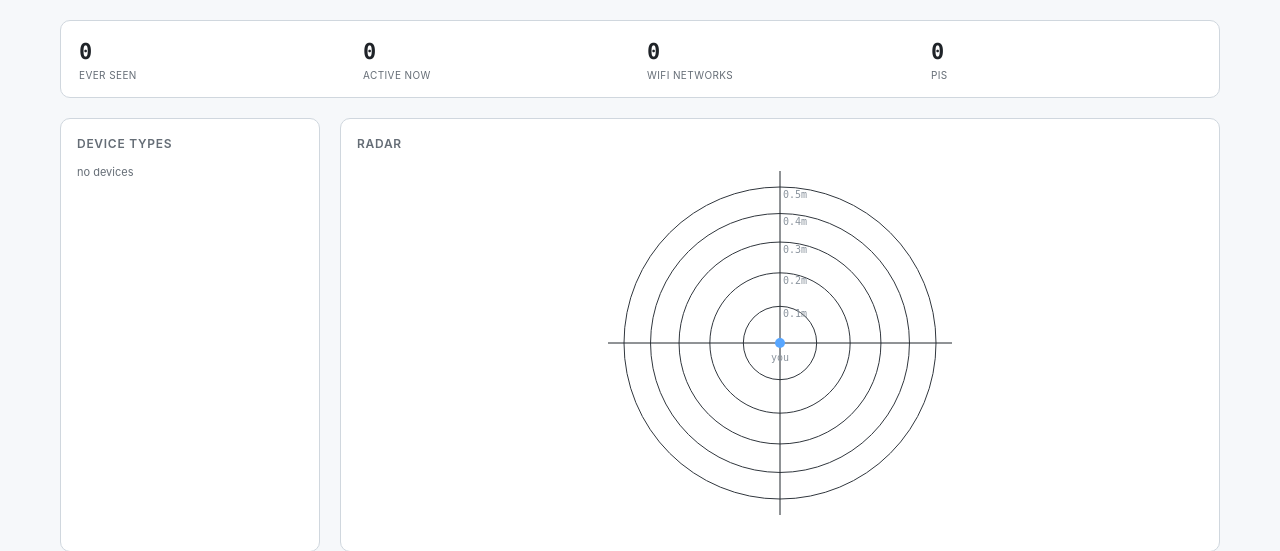
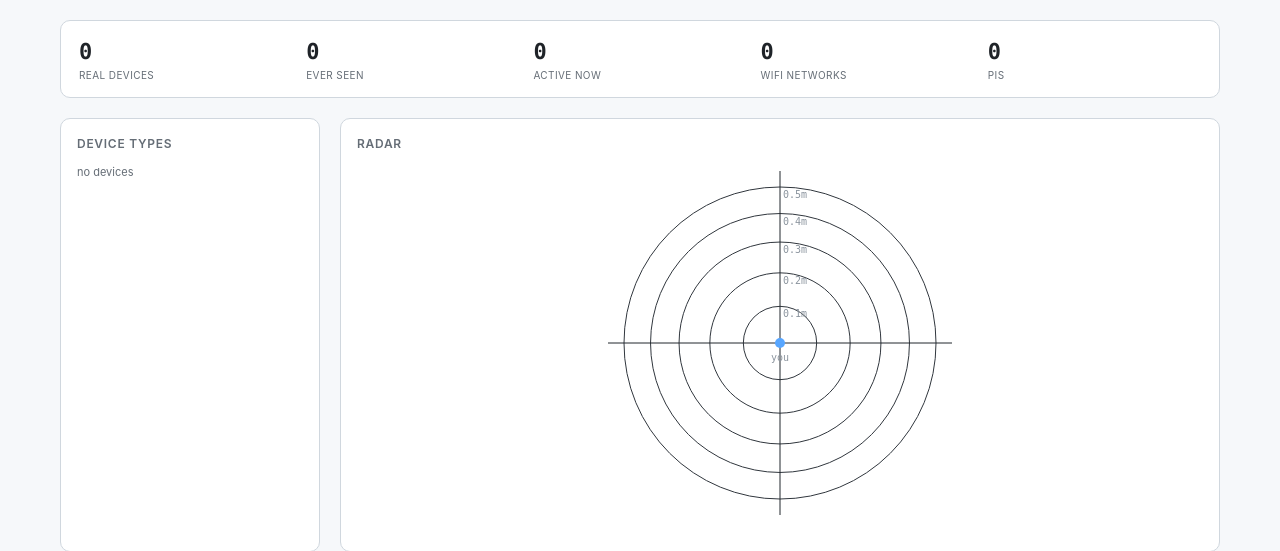
Before and after one commit to siropkin/neighborhood-rhythm, a Flask app: page / in a window 1280 px wide. Shown: the part 58-609 px from the top of the page. Run offline with Flask 3, Linux system fonts and the light colour scheme; data that the repository does not hold is empty.

Commit message:
RSSI drive-by filter + real-devices stat
Two more detection improvements from the noise analysis:

- BLE RSSI floor (config.py BLE_RSSI_FLOOR=-85): scan_ble now ignores ads
  weaker than -85 dBm. The data showed drive-bys median -89, real devices
  -80; -85 is the seam. 65% of single-sighting drive-bys were at -90+.
  Calibrate per-environment (move the Pi, re-check the histogram).

- "real devices" stat: /api/stats now returns real (sighting_count>=3)
  alongside total. Dashboard shows it first — the headline total was
  inflated by drive-bys; real devices is the honest count.

Co-Authored-By: Claude <noreply@anthropic.com>

```diff
--- a/app.py
+++ b/app.py
@@ -300,9 +300,12 @@ def api_stats():
         n_sensors = conn.execute("SELECT COUNT(*) c FROM sensors").fetchone()["c"]
         # dedup'd device count (fingerprints merge rotated MACs + cross-radio)
         n_fp = conn.execute("SELECT COUNT(*) c FROM device_fingerprints").fetchone()["c"]
+        # "real" devices: seen 3+ times (not a drive-by). The headline total
+        # counts every MAC ever seen; this is the stable-device count.
+        real = conn.execute("SELECT COUNT(*) c FROM devices WHERE sighting_count >= 3").fetchone()["c"]
         last = conn.execute("SELECT MAX(ts) m FROM sightings").fetchone()["m"]
     return jsonify({
-        "current": current, "total": total,
+        "current": current, "total": total, "real": real,
         "wifi": n_ap, "sensors": n_sensors, "fingerprints": n_fp,
         "last_scan": last,
     })
--- a/config.py
+++ b/config.py
@@ -17,6 +17,7 @@ REF_RSSI_1M = -59
 RETENTION_DAYS = 14   # raw sightings pruned after this; hourly rollup kept forever
 DEDUP_WINDOW_S = 2    # same mac+sensor within this window = one sighting (bleak double-callback guard)
 ACTIVE_WINDOW_S = 600  # "active now" = seen within this many seconds (10 min)
+BLE_RSSI_FLOOR = -85  # ignore BLE ads weaker than this (drive-by, outside the building)
 
 try:
     from config_local import *  # noqa: F401,F403
--- a/static/app.js
+++ b/static/app.js
@@ -264,6 +264,7 @@ async function refresh() {
     ]);
     document.getElementById('s-current').textContent = stats.current;
     document.getElementById('s-total').textContent = stats.total;
+    document.getElementById('s-real').textContent = stats.real;
     document.getElementById('s-wifi').textContent = stats.wifi;
     document.getElementById('s-sensors').textContent = stats.sensors;
     document.getElementById('s-scan').textContent = fmtAgo(stats.last_scan);
--- a/templates/index.html
+++ b/templates/index.html
@@ -26,6 +26,7 @@
   <div class="loading" id="loading"><span class="spinner"></span><span>scanning the neighborhood…</span></div>
   <div id="content" class="content-hidden">
   <section class="stats-row" id="stats">
+    <span class="stat"><b id="s-real">0</b><label>real devices</label></span>
     <span class="stat"><b id="s-total">0</b><label>ever seen</label></span>
     <span class="stat"><b id="s-current">0</b><label>active now</label></span>
     <span class="stat"><b id="s-wifi">0</b><label>wifi networks</label></span>
```
Also changed, not shown: collector.py (+7 -1 lines).
